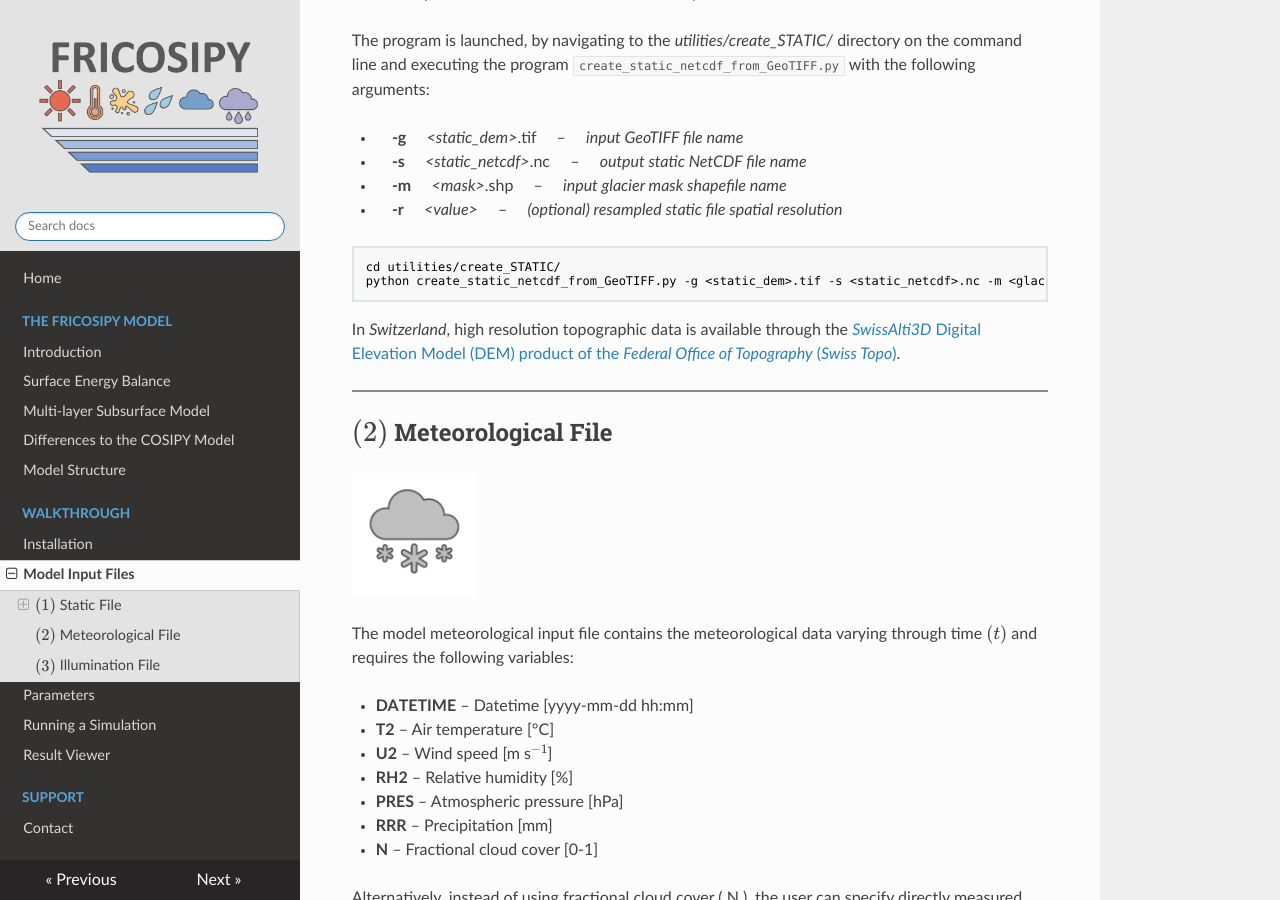
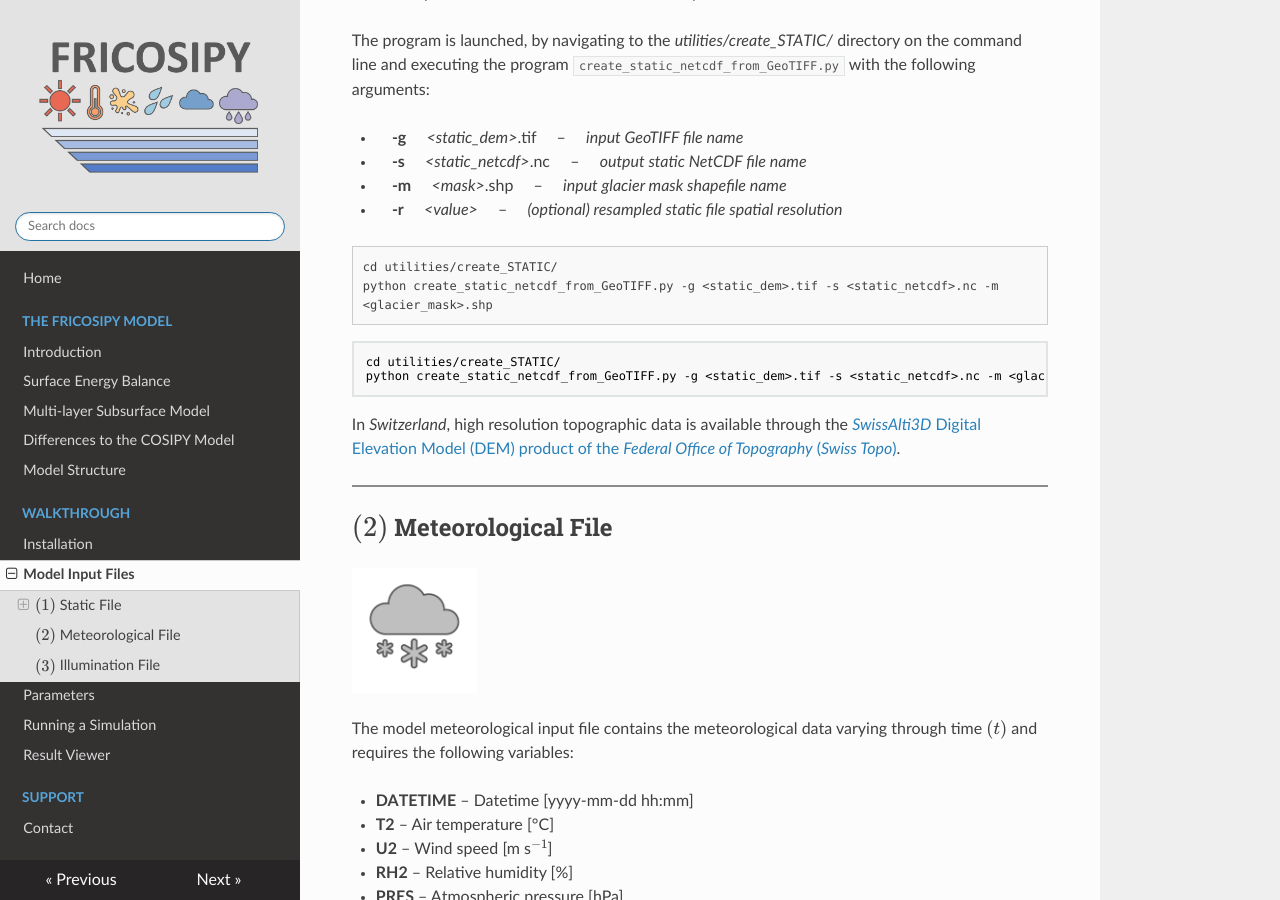
Before and after one commit to MarcusGastaldello/FRICOSIPY, an MkDocs documentation site: the page built from docs/model_input_files.md, in a window 1280 px wide and 900 px high, scrolled down 2015 px. Built offline with MkDocs 1.6.1, drawn with Linux system fonts in a browser that asks for light colours.

Commit message:
Update model_input_files.md with usage example
Added example command for creating static NetCDF from GeoTIFF.

````diff
--- a/docs/model_input_files.md
+++ b/docs/model_input_files.md
@@ -80,6 +80,10 @@ The program is launched, by navigating to the *utilities/create_STATIC/* directo
 * &emsp; **-s**  &emsp; *&lt;static_netcdf&gt;*.nc &emsp; &ndash; &emsp; *output static NetCDF file name*
 * &emsp; **-m** &emsp; *&lt;mask&gt;*.shp &emsp; &ndash; &emsp; *input glacier mask shapefile name*
 * &emsp; **-r**  &emsp; *&lt;value&gt;* &emsp; &ndash; &emsp; *(optional) resampled static file spatial resolution*
+
+<div style="border:1px solid #ccc; padding:10px; background:#f9f9f9; max-width:100%; overflow-x:auto;">
+  <code style="background:none !important; border:none !important; padding:0 !important; color:#404040; font-family:Consolas, 'Liberation Mono', Courier, monospace;">cd utilities/create_STATIC/<br>python create_static_netcdf_from_GeoTIFF.py -g &lt;static_dem&gt;.tif -s &lt;static_netcdf&gt;.nc -m &lt;glacier_mask&gt;.shp</code>
+</div>
 
 ```
 cd utilities/create_STATIC/
````
